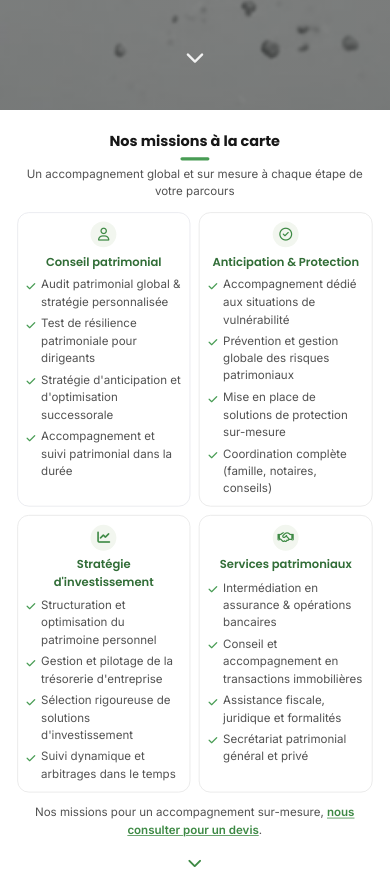
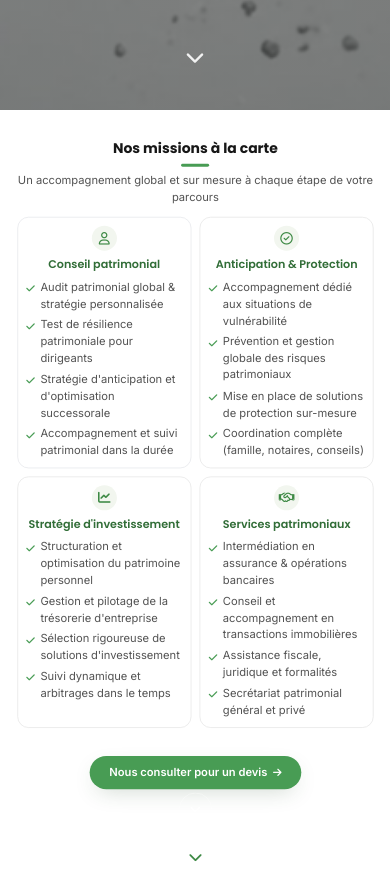
Before and after one commit to N0AH-sve/IPAP, a plain HTML site: page index.html in a window 390 px wide. Shown: the part 5480-6362 px from the top of the page. Drawn offline with nearby package versions, Linux system fonts and the light colour scheme.

Commit message:
Corrige la police des cases Vos enjeux et remplace les visuels Pédagogie/Déontologie
Le poids 700 d'Inter n'était pas chargé, faisant retomber le texte en gras sur une police système différente. Les nouvelles photos remplacent les anciennes en affichage complet (object-contain).

Co-Authored-By: Claude Sonnet 5 <noreply@anthropic.com>

```diff
--- a/index.html
+++ b/index.html
@@ -9,7 +9,7 @@
 <meta name="description" content="IPAP - Intuitu Personae Accompagnement Patrimonial. Anticiper aujourd'hui pour choisir demain : conseil patrimonial, protection et transmission.">
 <link rel="preconnect" href="https://fonts.googleapis.com">
 <link rel="preconnect" href="https://fonts.gstatic.com" crossorigin>
-<link href="https://fonts.googleapis.com/css2?family=Poppins:wght@400;500;600;700;800&family=Inter:wght@400;500;600&display=swap" rel="stylesheet">
+<link href="https://fonts.googleapis.com/css2?family=Poppins:wght@400;500;600;700;800&family=Inter:wght@400;500;600;700&display=swap" rel="stylesheet">
 <link rel="stylesheet" href="https://cdnjs.cloudflare.com/ajax/libs/font-awesome/6.4.0/css/all.min.css">
 <script src="https://cdn.tailwindcss.com"></script>
 <script>
@@ -432,10 +432,16 @@
         </div>
       </div>
 
-      <p class="reveal text-center text-neutral-600 mt-4 sm:mt-6 md:mt-8">
-        Nos missions pour un accompagnement sur-mesure,
-        <a href="#contact" class="font-semibold text-brand-600 hover:text-brand-700 underline underline-offset-2 transition-colors">nous consulter pour un devis</a>.
-      </p>
+      <div class="mt-10 flex flex-col sm:flex-row items-center gap-4">
+        <a href="#contact" class="inline-flex items-center gap-2 rounded-full bg-brand-500 px-7 py-3 font-semibold text-white shadow-soft hover:bg-brand-600 hover:-translate-y-0.5 transition-all focus-visible:outline-none focus-visible:ring-2 focus-visible:ring-white">
+          Nous consulter pour un devis
+          <i class="fa-solid fa-arrow-right text-sm"></i>
+        </a>
+        <a href="#accueil-contenu" aria-label="Défiler vers le contenu" class="inline-flex items-center justify-center w-12 h-12 rounded-full border border-white/50 text-white animate-bounce hover:bg-white/10 transition-colors">
+          <i class="fa-solid fa-chevron-down"></i>
+        </a>
+      </div>
+    </div>
 
       <div class="text-center mt-3 sm:mt-5 md:mt-6">
         <a href="#accompagnement" aria-label="Défiler vers l'ADN" class="inline-flex items-center justify-center w-11 h-11 rounded-full text-brand-600 hover:bg-brand-50 transition-colors">
@@ -474,7 +480,7 @@
       <div class="grid md:grid-cols-3 gap-3 sm:gap-4 md:gap-6">
         <div class="reveal rounded-2xl overflow-hidden border border-neutral-200 hover:shadow-soft hover:-translate-y-1 transition-all flex flex-row md:flex-col">
           <div class="relative w-2/5 shrink-0 self-stretch md:self-auto md:w-full md:aspect-[116/184] overflow-hidden">
-            <img src="assets/pedagogie.png" alt="Pédagogie" class="absolute inset-0 w-full h-full object-cover" loading="lazy">
+            <img src="assets/ChatGPT Image Nov 25, 2026, 11_47_54 AM.png" alt="Pédagogie" class="absolute inset-0 w-full h-full object-contain bg-neutral-100" loading="lazy">
           </div>
           <div class="p-3 md:p-5 lg:p-6 flex-1">
             <p class="font-display text-xl font-bold text-brand-600 mb-2">Pédagogie</p>
@@ -484,7 +490,7 @@
 
         <div class="reveal rounded-2xl overflow-hidden border border-neutral-200 hover:shadow-soft hover:-translate-y-1 transition-all flex flex-row md:flex-col">
           <div class="relative w-2/5 shrink-0 self-stretch md:self-auto md:w-full md:aspect-[116/184] overflow-hidden">
-            <img src="assets/deontologie.png" alt="Déontologie" class="absolute inset-0 w-full h-full object-cover" loading="lazy">
+            <img src="assets/Polished Scales of Justice with Green Check.png" alt="Déontologie" class="absolute inset-0 w-full h-full object-contain bg-neutral-100" loading="lazy">
           </div>
           <div class="p-3 md:p-5 lg:p-6 flex-1">
             <p class="font-display text-xl font-bold text-brand-600 mb-2">Déontologie</p>
```
Also changed, not shown: 2 other files.
